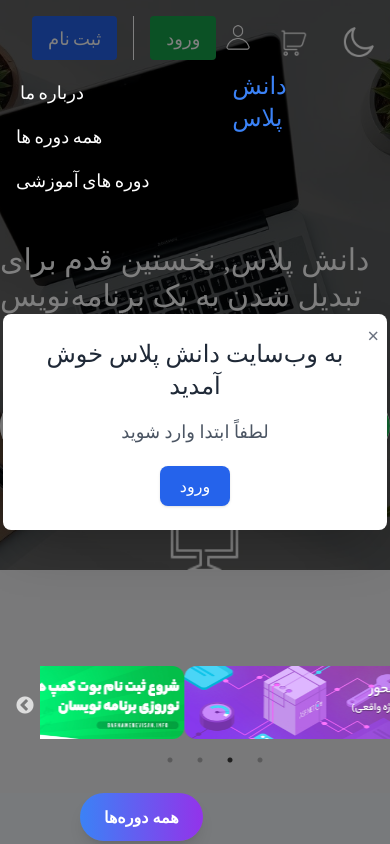
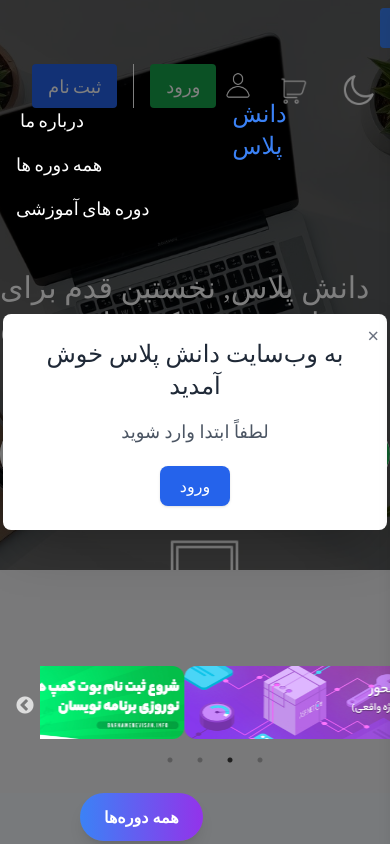
Before and after one commit to Ali-ghorbani-2005/education-portal, a React (Vite) app: page / in a window 390 px wide. Shown: the top 844 px of the page. Built offline with nearby package versions, Linux system fonts and the light colour scheme; data requests are answered from the project's data file; a web font is replaced by a local one.

Commit message:
Making the homepage header responsive

```diff
--- a/src/components/homeComponents/homeHeder.tsx
+++ b/src/components/homeComponents/homeHeder.tsx
@@ -1,5 +1,6 @@
 import HomeCart from "../cartButton/homeCart";
 import MessageBox from "../messageBox/messageBox";
+import Sidebar from "../sidebar/sidebar";
 import HomeThemeSwitcher from "../ThemeSwitcher/homeTemSwicher";
 import UserMenu from "../UserMenu/userMenu";
 import { useUser } from "../userProfile/context";
@@ -13,17 +14,31 @@ export default function HomeHeder() {
     const { user } = useUser();
     return (
         <>
-            <div className="relative overflow-hidden h-[570px]">
+            <div className="  relative overflow-hidden h-[570px]">
+
                 <img src="imgs/icons/bg-lap.jpeg" alt="Background" className="absolute inset-0 object-cover w-full h-full" />
                 <div className="absolute inset-0 bg-black bg-opacity-60"></div>
-                <div className="relative flex ">
+                <div className="relative sm:block md:hidden flex ">
+                    <Sidebar/>
+                    <div className="-mt-6 flex justify-center">
+                   <Brand/>
+                   </div>
+                   <div className="-mt-16 w-96">
+                   <HomeCart/>
+                   </div>
+                </div>
+                <div className="relative sm:hidden md:block  ">
+                    <div className="flex">
                    <UserMenu/>
                   <HomeCart/>
                   <HomeThemeSwitcher/>
+                  </div>
                 </div>
-                <div className="relative z-10 flex justify-end gap-4 mr-24 text-white">
+                <div className="relative z-10  mr-24 -mt-5 text-white sm:hidden md:block ">
+                    <div className="flex justify-end gap-4 ">
                   <CourseNavigation/>
                   <Brand/>
+                  </div>
                 </div>
                 <div className="relative flex justify-center items-center mt-10 ">
                     <p className="text-white text-3xl font-gulzar sm:text-lg sm:text-center md:text-3xl ">دانش پلاس, نخستین قدم برای تبدیل شدن به یک برنامه‌نویس</p>
```
